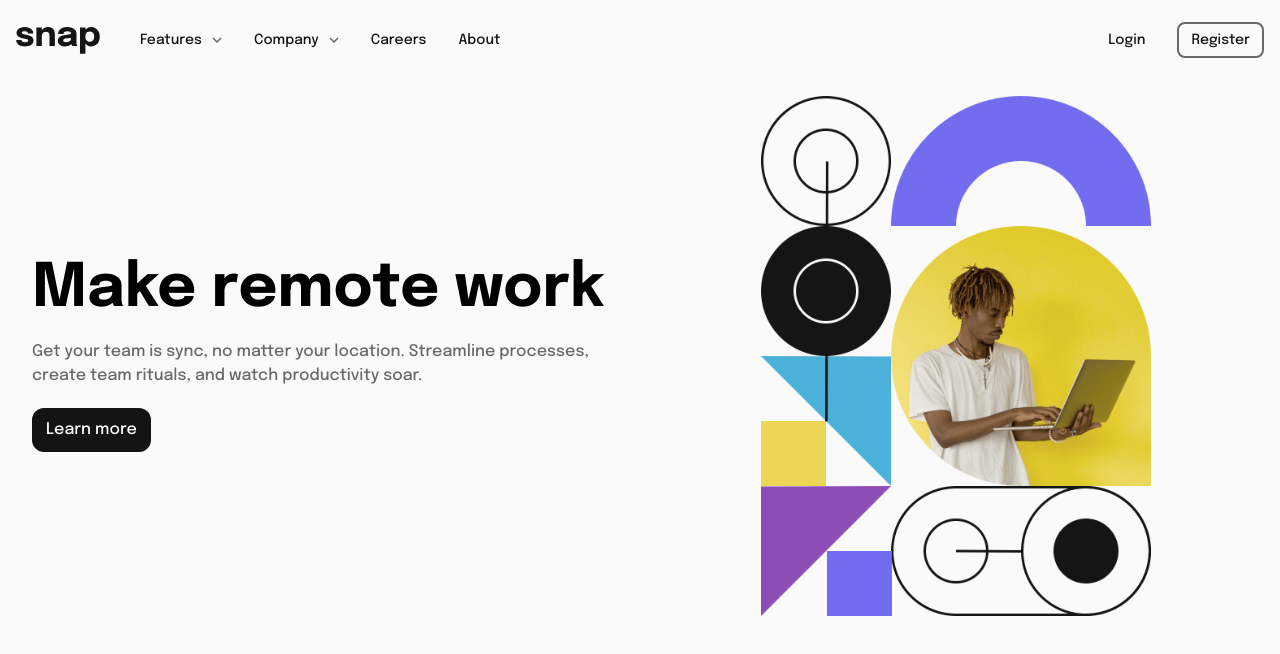
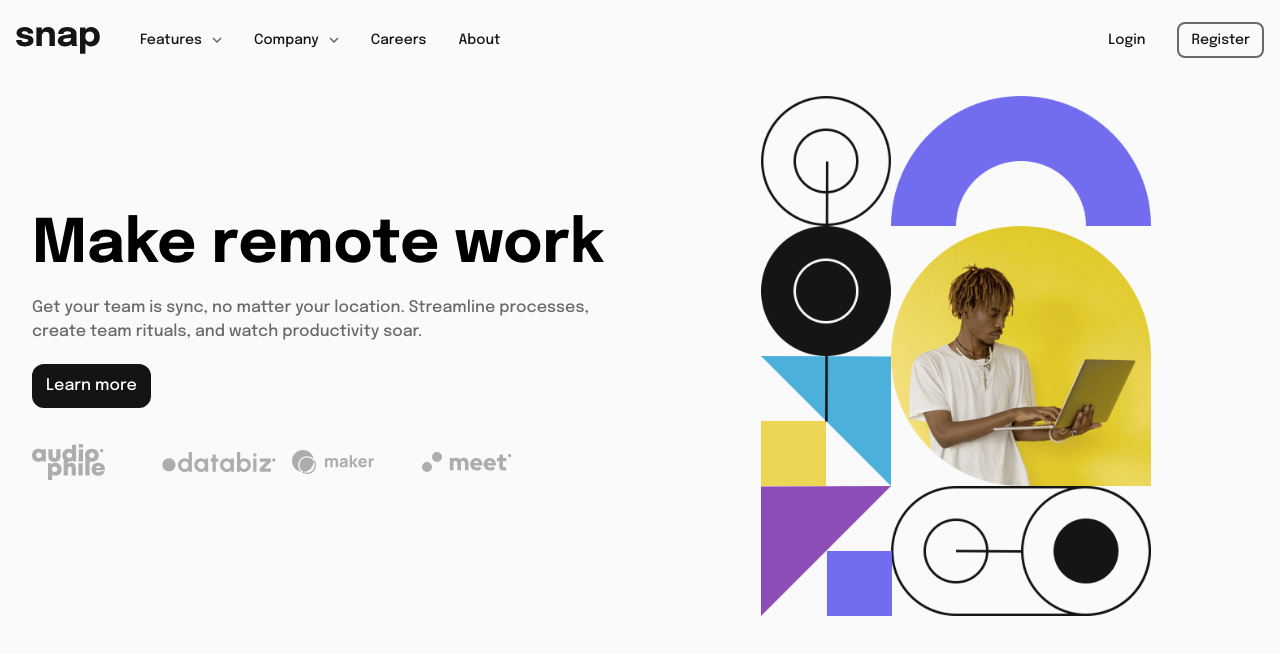
Before and after one commit to soewaiyanag/intro-section-with-dropdown-navigation, a React app: page / in a window 1280 px wide. Shown: the top 654 px of the page. Built offline with nearby package versions, Linux system fonts and the light colour scheme.

Commit message:
add Client Images

```diff
--- /dev/null
+++ b/src/components/Main/Clients.js
@@ -0,0 +1,25 @@
+import React from "react";
+import audiophile from "@images/client-audiophile.svg";
+import databiz from "@images/client-databiz.svg";
+import maker from "@images/client-maker.svg";
+import meet from "@images/client-meet.svg";
+
+const clientImgs = [audiophile, databiz, maker, meet];
+
+const Clients = () => {
+  return (
+    <div className="grid grid-cols-4 items-center gap-4 my-4">
+      {clientImgs.map((clientImg, index) => {
+        return (
+          <img
+            key={("client-img-", index)}
+            src={clientImg}
+            alt="client image"
+          />
+        );
+      })}
+    </div>
+  );
+};
+
+export default Clients;
--- a/src/components/Main/Texts.js
+++ b/src/components/Main/Texts.js
@@ -1,4 +1,5 @@
 import React from "react";
+import Clients from "./Clients";
 
 const Texts = () => {
   return (
@@ -19,6 +20,7 @@ const Texts = () => {
       >
         Learn more
       </a>
+      <Clients />
     </div>
   );
 };
```
